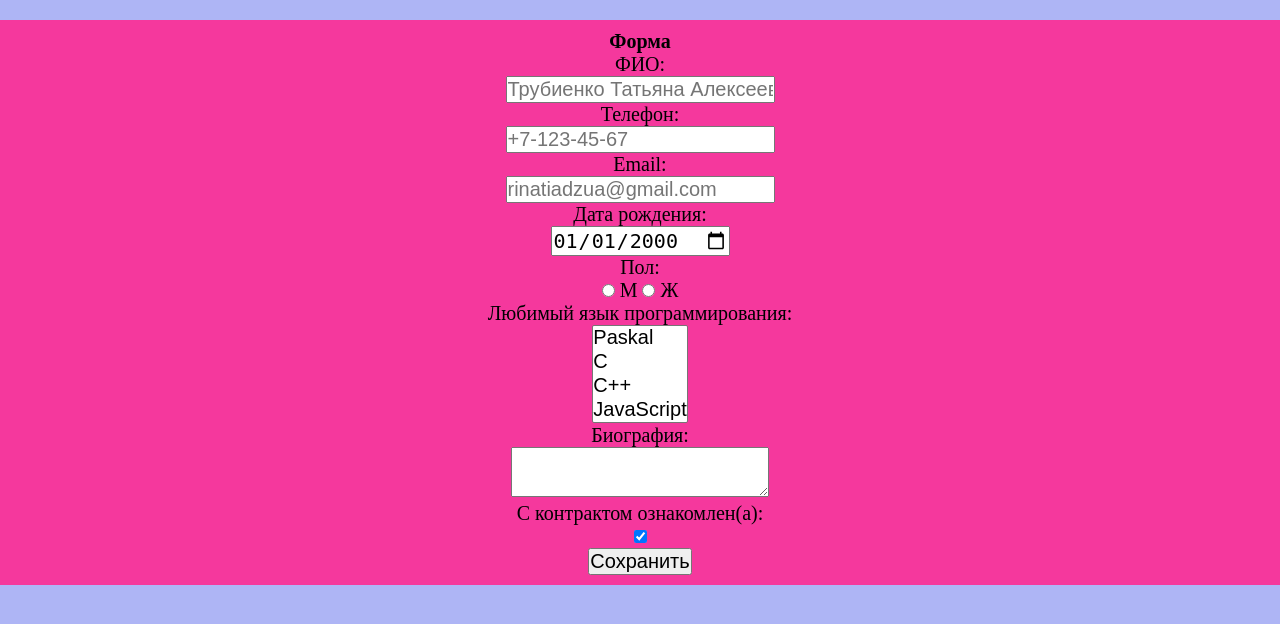
After one commit to Elli1234567890/WEB2, a PHP site: page /form.html in a window 1280 px wide. The commit adds this page. Shown: the top 624 px of the page. Run offline with PHP 8.4, Linux system fonts and the light colour scheme.

Commit message:
Add files via upload

```diff
--- /dev/null
+++ b/3/form.html
@@ -0,0 +1,60 @@
+<!DOCTYPE html>
+<html lang="en">
+    <head>
+        <meta charset="UTF-8"/>
+        <link rel="stylesheet" href="style.css">
+        <title>Задание 3</title>
+    </head>
+    <body>
+        <form action="index.php" method="POST" class="form" id="form">
+            <h2>Форма</h2>
+            <label>
+                ФИО:<br>
+                <input name="text" placeholder="Трубиенко Татьяна Алексеевна" type="name">
+            </label><br>
+            <label>
+                Телефон:<br>
+                <input name="tel" placeholder="+7-123-45-67" type="text">
+            </label><br>
+            <label>
+                Email:<br>
+                <input name="email" placeholder="rinatiadzua@gmail.com" type="email">
+            </label><br>
+            <label>
+                Дата рождения:<br>
+                <input name="date" value="2000-01-01" type="date"><br>
+                Пол:<br>
+                <label>
+                    <input type="radio" name="radio1" value="male">
+                    М
+                </label>
+                <label>
+                    <input type="radio" name="radio1" value="female">
+                    Ж
+                </label>
+            </label><br>
+            <label>
+                Любимый язык программирования:
+                <br>
+                <select name="name[]" multiple="multiple" size="4">
+                    <option value="1">Paskal</option>
+                    <option value="2">C</option>
+                    <option value="3">C++</option>
+                    <option value="4">JavaScript</option>
+                    <option value="5">PHP</option>
+                    <option value="6">Python</option>
+                    <option value="7">Java</option>
+                    <option value="8">Haskel</option>
+                    <option value="9">Clojure</option>
+                    <option value="10">Prolog</option>
+                    <option value="11">Scala</option>
+                </select><br>
+                Биография:<br>
+                <textarea name="biog"> </textarea>
+            </label><br>
+            С контрактом ознакомлен(а):<br>
+            <input type="checkbox" checked="checked" value="on" name="check1"><br>
+            <input type="submit" value="Сохранить">
+        </form>
+    </body>
+</html>
--- a/3/index.php
+++ b/3/index.php
@@ -47,7 +47,7 @@ if (empty($_POST['text']) || !preg_match('/^[a-zA-Z\s]{1,150}$/', $_POST['text']
   }
 
   $valid_languages = array("1", "2", "3", "4", "5", "6", "7", "8", "9", "10", "11");
-  if (!isset($_POST['languages'])) {
+  if (!isset($_POST['name'])) {
   print('Выберете языки.<br/>');
   $errors = TRUE;
   }
@@ -90,7 +90,7 @@ $db = new PDO('mysql:host=localhost;dbname=u67355', $user, $pass,
 
 // Подготовленный запрос. Не именованные метки.
 try {
-  $stmt = $db->prepare("INSERT INTO application (text, tel, email, date, radio1, biog, check1) VALUES (?, ?, ?, ?, ?, ?, ?)");
+  $stmt = $db->prepare("INSERT INTO form (text, tel, email, date, radio1, biog, check1) VALUES (?, ?, ?, ?, ?, ?, ?)");
   $stmt->execute([
   $_POST['text'],
   $_POST['tel'],
@@ -100,7 +100,7 @@ try {
   $_POST['biog'],
   $_POST['check1']
   ]);
-  $application_id = $db->lastInsertId();
+  $form_id = $db->lastInsertId();
   foreach ($_POST['name'] as $language) {
   $stmt = $db->prepare("INSERT INTO pl (name) VALUES (?)");
   $stmt->execute([$language]);
--- /dev/null
+++ b/3/style.css
@@ -0,0 +1,72 @@
+*{
+	margin: 0;
+	padding: 0;
+	font-size: 20px;
+	box-sizing: border-box;
+}
+
+body{
+  	margin: 0;
+	color:black;
+	background-color:rgb(174, 181, 245);
+}
+
+
+div{
+	justify-content: space-between;
+   	align-items: center;
+}
+
+.main{
+
+	display: flex;
+	flex-direction: column;
+	border: 7px;
+	background-color:rgb(174, 181, 245);
+	width: 70vw;
+    	justify-content: space-between;
+   	align-items: center;
+    	margin-bottom: 1vh;
+
+}
+
+#header{
+	width: 100%;
+	height: 450px;
+	display: flex;
+ 	flex-direction: column;
+
+	background-color: rgb(228, 157, 235);
+   	align-items: center;
+    	justify-content: space-evenly;
+   	padding: 5px;
+
+}
+
+.li{
+	margin:10px auto;
+	text-align: center;
+}
+
+.a{
+	max-width: 960px;
+	display: block;
+	width: 100%;
+	min-height: 20px;
+	padding: 25px 0;
+	color: #000000;
+}
+
+.header{
+	background-color: rgb(70, 164, 157);
+	text-align: center;
+ }
+
+.form{
+	display: block;
+	margin: 0 auto;
+	margin-top: 20px;
+	padding: 10px;
+	background-color: rgb(245, 56, 157);
+	text-align: center;
+}
```
